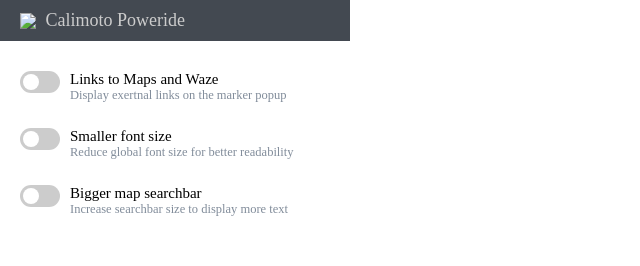
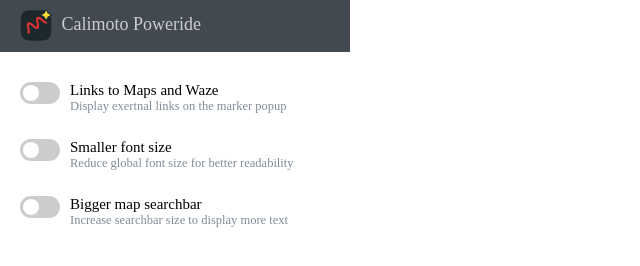
Before and after one commit to JackNUMBER/calimoto-poweride, a browser extension: page src/options/options.html in a window 1280 px wide. Shown: the whole page, without its empty margins (0-640 px from the left). Drawn offline with Linux system fonts and the light colour scheme.

Commit message:
fix missing icon on options page

```diff
--- a/src/options/options.css
+++ b/src/options/options.css
@@ -19,7 +19,7 @@
 }
 
 header .icon {
-  width: 36px;
+  width: 32px;
   height: auto;
   vertical-align: middle;
   margin-right: 5px;
--- a/src/options/options.html
+++ b/src/options/options.html
@@ -6,7 +6,7 @@
 </head>
 <body>
   <header>
-    <img src="../images/icon36.png" class="icon" /> Calimoto Poweride
+    <img src="../images/icon32.png" class="icon" /> Calimoto Poweride
     <button id="refresh" class="hidden">Refresh page</button>
   </header>
   <div class="option-list">
```
